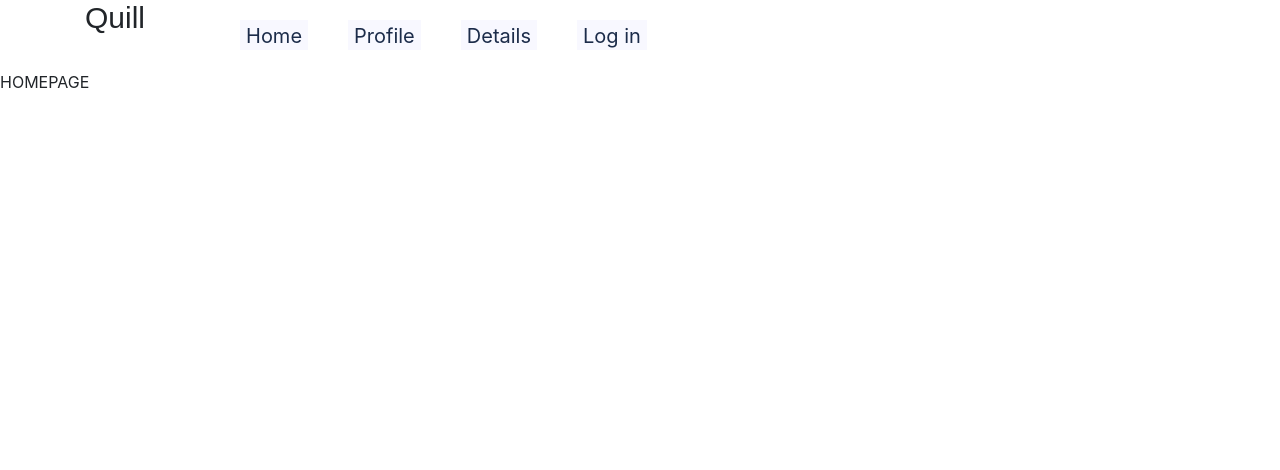
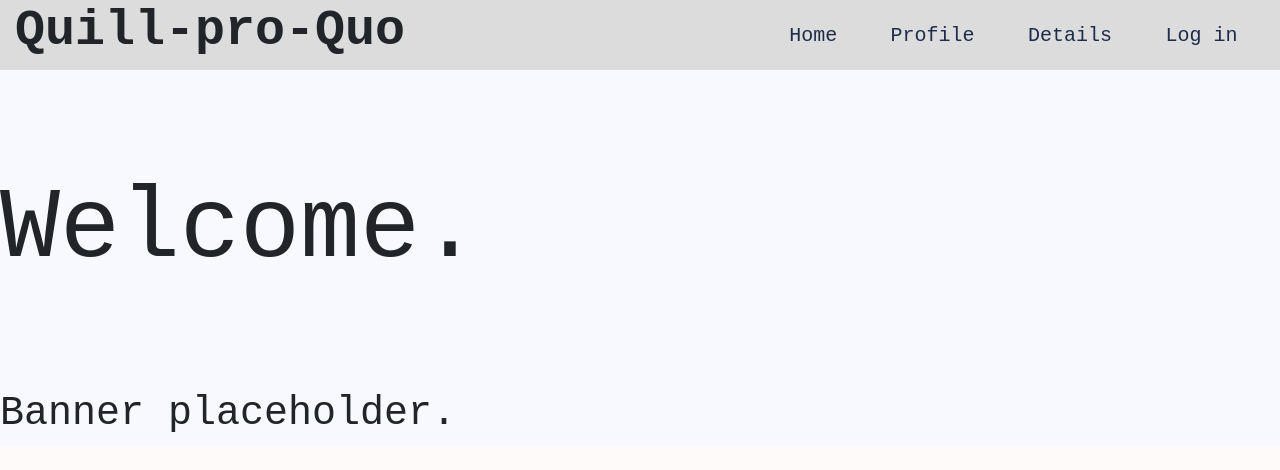
Before and after one commit to Abaii/quill-app, a React (Create React App) app: page / in a window 1280 px wide. Shown: the top 470 px of the page. Built offline with nearby package versions, Linux system fonts and the light colour scheme.

Commit message:
fixed a lot of layout issues

```diff
--- a/src/App.js
+++ b/src/App.js
@@ -4,12 +4,14 @@ import { Container, Col, Row } from 'react-bootstrap';
 import { Navbar } from './Components/Navbar/Navbar.js';
 import { HomePage } from './Components/HomePage/HomePage.js';
 import { Banner } from './Components/Banner/Banner.js';
+import { AppWrapper, TopBar } from './App.styles.js';
+
 
 function App() {
   const [ page, updatePage ] = useState('Home');
 
-  const changePage = (directTo) => {
-    updatePage(directTo)
+  const changePage = (page) => {
+    updatePage(page)
   };
 
   const renderPage = (page) => {
@@ -21,20 +23,23 @@ function App() {
   };
 
   return (
-    <div>
-      <Container>
+    <AppWrapper>
+      <TopBar>
+        <Container fluid>
+            <Row className='justify-content-between'>
+              <Col xs='12' lg='4'><Banner/></Col>
+              <Col xs='12' lg='5'><Navbar changePage={changePage}/></Col>
+            </Row>
+        </Container>
+      </TopBar>
+      <Container fluid>
         <Row>
-          <Col md='auto'><Banner/></Col>
-          <Col md='auto'></Col>
-          <Col md='auto'>
-            <Navbar changePage={changePage}/>
-          </Col>
+          <div>
+            {renderPage(page)}
+          </div>
         </Row>
       </Container>
-      <div>
-        {renderPage(page)}
-      </div>
-    </div>
+    </AppWrapper>
   )
 };
 
--- /dev/null
+++ b/src/App.styles.js
@@ -0,0 +1,11 @@
+import styled from "styled-components";
+
+export const AppWrapper = styled.div`
+    background-color:#F8F8FF;
+`;
+
+export const TopBar = styled.div`
+    width:100%;
+    background-color:#DCDCDC;
+
+`;
--- a/src/Components/Banner/Banner.js
+++ b/src/Components/Banner/Banner.js
@@ -1,8 +1,10 @@
 import React from 'react';
-import { StyledBanner } from './Banner.styles.js';
+import { StyledBanner, BannerWrapper } from './Banner.styles.js';
 
 export const Banner = () => {
     return (
-        <StyledBanner>Quill</StyledBanner>
+    <BannerWrapper>
+        <StyledBanner>Quill-pro-Quo</StyledBanner>
+    </BannerWrapper>
     )
 };
--- a/src/Components/Banner/Banner.styles.js
+++ b/src/Components/Banner/Banner.styles.js
@@ -1,9 +1,18 @@
 import styled from "styled-components";
 import 'bootstrap/dist/css/bootstrap.min.css';
 
+
+
 export const StyledBanner = styled.h1`
     text-align:left;
-    font-size:30px;
-    font-family:Arial, Helvetica, sans-serif;
-    align-self:center;
+    font-size:50px;
+    font-family: 'Courier New', Courier, monospace;
+    font-weight:bold;
+
 `;
+
+export const BannerWrapper = styled.div`
+    display:flex;
+    align-items:center;
+    height:100%;
+`;
--- a/src/Components/Button/Button.js
+++ b/src/Components/Button/Button.js
@@ -2,7 +2,7 @@ import React from 'react';
 import { StyledButton } from './Button.styles.js';
 
 export const Button = (props) => {
-    const {type,functionality,label} = props;
+    const { type, functionality, label } = props;
     return (
         <StyledButton type={type} onClick={()=>functionality(label)}>{label}</StyledButton>
     )
--- a/src/Components/Button/Button.styles.js
+++ b/src/Components/Button/Button.styles.js
@@ -7,8 +7,8 @@ const PrimaryButtonStyles = css`
     cursor:pointer;
     height:30px;
     color:#1c2c4a;
-    background-color:#F8F8FF;
     margin:20px;
+    background-color:#DCDCDC;
 
     &:hover{
         color:#DCDCDC;
@@ -18,6 +18,8 @@ const PrimaryButtonStyles = css`
 
 export const StyledButton = styled.button`
     font-size:20px;
+    font-family: 'Courier New', Courier, monospace;
+
 
     ${({ type }) => type ==='primary' && PrimaryButtonStyles}
 `;
--- a/src/Components/Homepage/HomePage.styles.js
+++ b/src/Components/Homepage/HomePage.styles.js
@@ -1 +1,14 @@
 import styled from "styled-components";
+
+export const StyledPageBanner = styled.div`
+    display:flex;
+    font-family:'Courier New', Courier, monospace;
+    font-size:100px;
+`;
+
+export const StyledMainBanner = styled.h1`
+    font-size:100px;
+    margin-top:100px;
+    margin-bottom:100px;
+    font-family:'Courier New', Courier, monospace;
+`;
--- a/src/Components/Homepage/Homepage.js
+++ b/src/Components/Homepage/Homepage.js
@@ -1,11 +1,13 @@
 import React from "react";
-//import { Container } from "react-bootstrap";
-//import { Navbar } from "../Navbar/Navbar.js";
+import { StyledPageBanner, StyledMainBanner } from './HomePage.styles.js';
 
 export const HomePage = () => {
   return (
     <div>
-      <p>HOMEPAGE</p>
+      <StyledMainBanner>Welcome.</StyledMainBanner>
+      <StyledPageBanner>
+        <h1>Banner placeholder.</h1>
+    </StyledPageBanner>
     </div>
   );
 };
--- a/src/Components/Navbar/Navbar.js
+++ b/src/Components/Navbar/Navbar.js
@@ -1,16 +1,16 @@
 import React from "react";
-import { Container } from "react-bootstrap";
+import { StyledNavBar } from "./Navbar.styles.js";
 import { Button } from '../Button/Button.js'
 
 export const Navbar = (props) => {
   const { changePage } = props;
 
   return (
-    <Container>
+    <StyledNavBar>
       <Button type={'primary'} functionality={changePage} label='Home'/>
       <Button type={'primary'} functionality={changePage} label='Profile'/>
       <Button type={'primary'} functionality={changePage} label='Details'/>
       <Button type={'primary'} functionality={changePage} label='Log in'/>
-    </Container>
+    </StyledNavBar>
   )
 };
--- a/src/Components/Navbar/Navbar.styles.js
+++ b/src/Components/Navbar/Navbar.styles.js
@@ -1,7 +1,7 @@
 import styled from "styled-components";
 import 'bootstrap/dist/css/bootstrap.min.css';
 
-export const NavbavWrapper = styled.div`
+export const StyledNavBar = styled.div`
   display: flex;
-  justify-content: space-between;
+  justify-content: space-evenly;
 `;
--- a/src/index.css
+++ b/src/index.css
@@ -1,6 +1,6 @@
 body {
   margin: 0;
-  font-family: -apple-system, BlinkMacSystemFont, 'Segoe UI', 'Roboto', 'Oxygen',
+  font-family: 'Zilia Zlab', -apple-system, BlinkMacSystemFont, 'Segoe UI', 'Roboto', 'Oxygen',
     'Ubuntu', 'Cantarell', 'Fira Sans', 'Droid Sans', 'Helvetica Neue',
     sans-serif;
   -webkit-font-smoothing: antialiased;
@@ -10,4 +10,11 @@ body {
 code {
   font-family: source-code-pro, Menlo, Monaco, Consolas, 'Courier New',
     monospace;
+
 }
+
+:root{
+  background-color:#FFFAFA;
+  width:100%;
+  height:100vh;
+}
```
